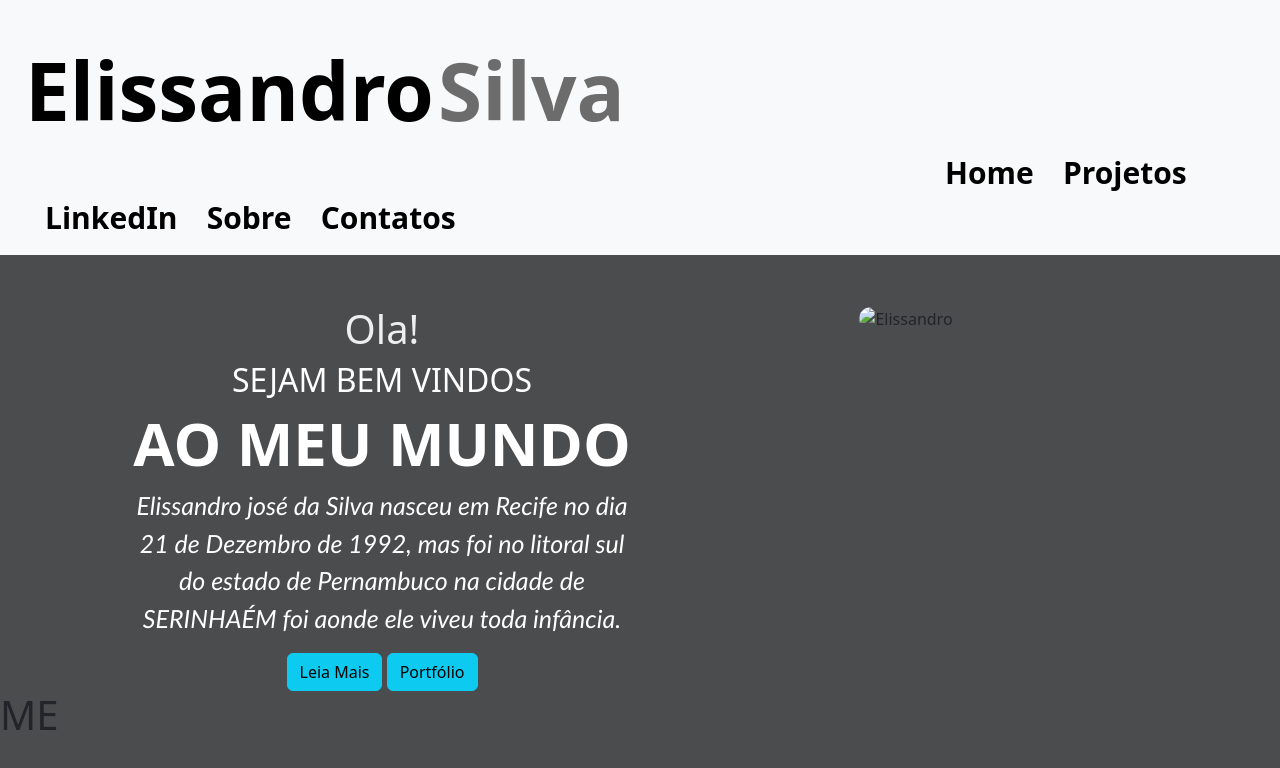
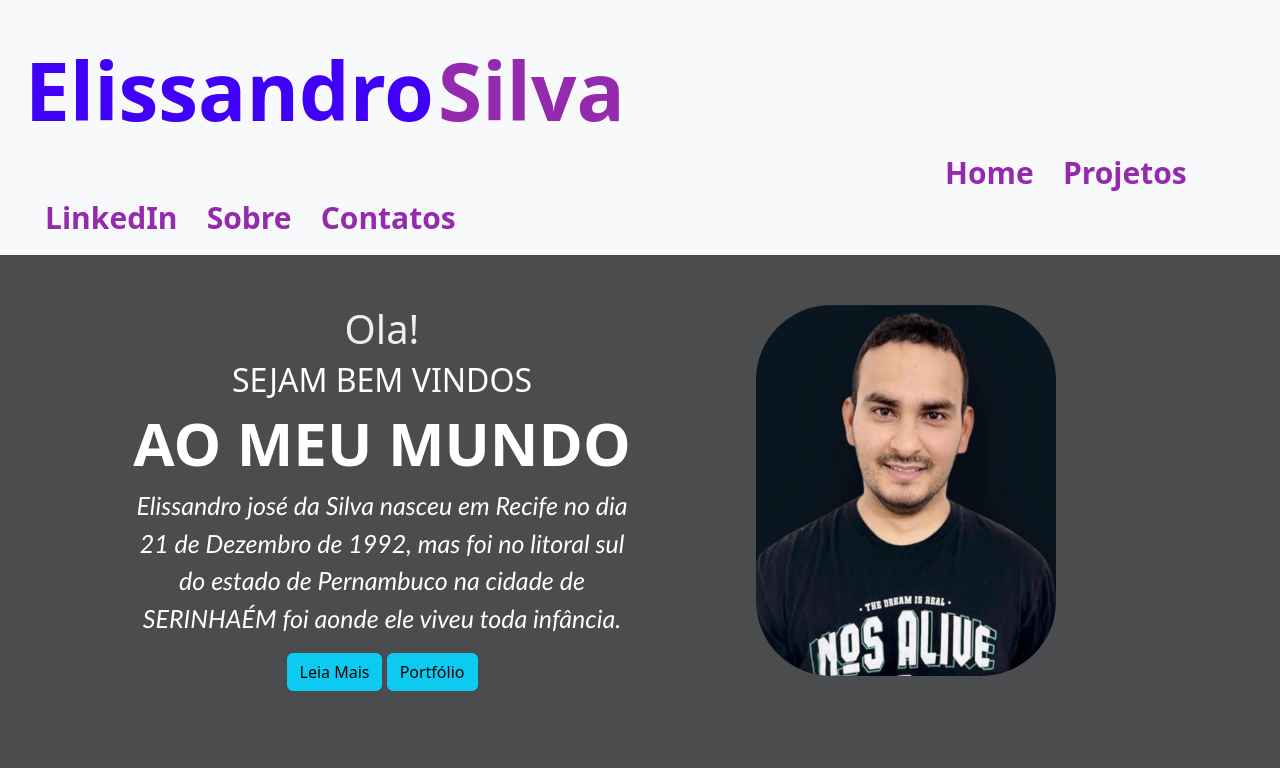
Before and after one commit to elissil/Portifolio, a plain HTML site: page index.html in a window 1280 px wide. Drawn offline with nearby package versions, Linux system fonts and the light colour scheme.

Commit message:
Update 1

```diff
--- a/index.html
+++ b/index.html
@@ -62,11 +62,10 @@
           <div class="col">
             <section class="secao-2">
             <div class="img">
-              <img src="./CSS/Elissandro.jpg" alt="Elissandro" />
-            </div>
-    </main>
-    <h1>ME</h1>
+              <img src="./image/Elissandro.jpg" alt="Elisdro" />
 
+<footer>
+</footer>
   </body>
 
 
--- a/style.css
+++ b/style.css
@@ -10,7 +10,7 @@
   margin-left: 15px;
   text-decoration: none;
   font-weight: bold;
-  color: black;
+  color: #942aae;
   padding: 5px;
   font-size: 30px;
 }
@@ -31,7 +31,7 @@
 .link-a-2 {
   background-color: transparent;
   border: blue solid 2px;
-  color: rgb(146, 11, 11);
+  color: rgb(183, 20, 166);
   font-weight: bold;
 }
 .span-1,
@@ -42,10 +42,10 @@
 }
 
 .span-1 {
-  color: #000000;
+  color: #4000f8;
 }
 .span-2 {
-  color: #6c6c6c;
+  color: #942aae;
 }
 
 .secao-1 {
```
